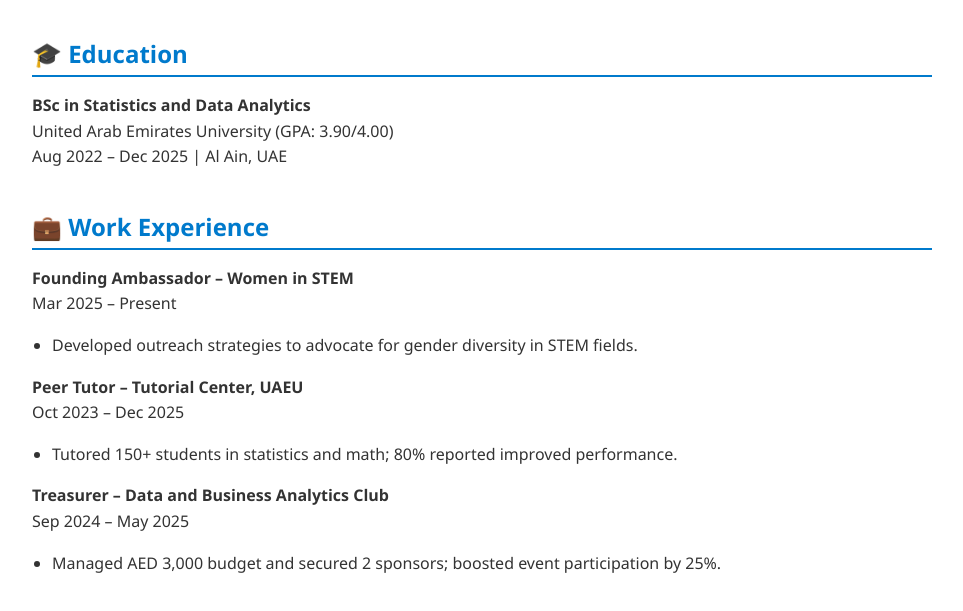
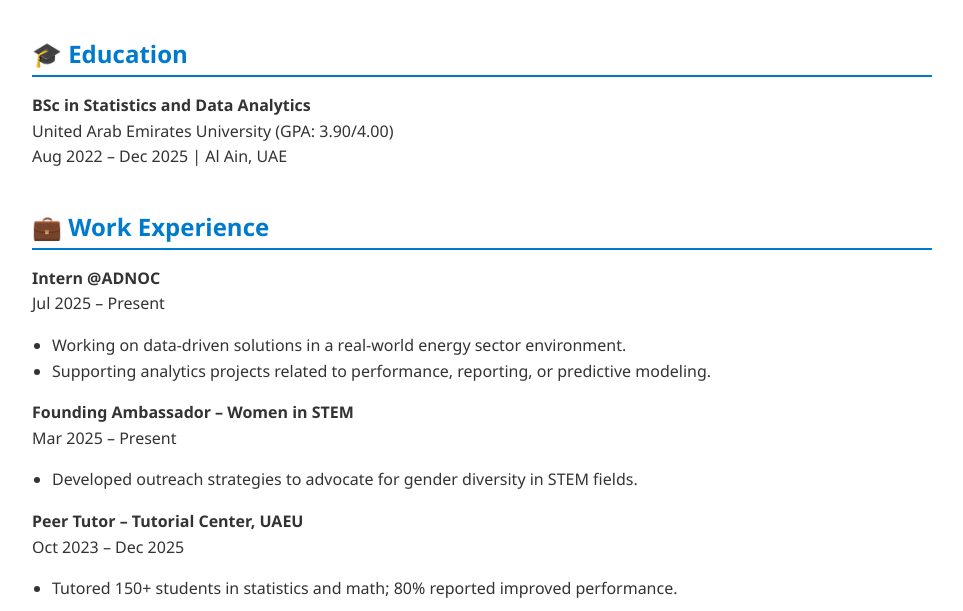
Before and after one commit to SalmaOmar256/CV, a plain HTML site: page index.html in a window 1280 px wide. Shown: the part 189-800 px from the top of the page, without its empty margins (158-1121 px from the left). Drawn offline with Linux system fonts and the light colour scheme.

Commit message:
Updated index.html

```diff
--- a/index.html
+++ b/index.html
@@ -88,16 +88,26 @@
 
     <div class="section">
   <h2>💼 Work Experience</h2>
+
+  <p><strong>Intern @ADNOC</strong><br>
+  Jul 2025 – Present</p>
+  <ul>
+    <li>Working on data-driven solutions in a real-world energy sector environment.</li>
+    <li>Supporting analytics projects related to performance, reporting, or predictive modeling.</li>
+  </ul>
+
   <p><strong>Founding Ambassador – Women in STEM</strong><br>
   Mar 2025 – Present</p>
   <ul>
     <li>Developed outreach strategies to advocate for gender diversity in STEM fields.</li>
   </ul>
+
   <p><strong>Peer Tutor – Tutorial Center, UAEU</strong><br>
   Oct 2023 – Dec 2025</p>
   <ul>
     <li>Tutored 150+ students in statistics and math; 80% reported improved performance.</li>
   </ul>
+
   <p><strong>Treasurer – Data and Business Analytics Club</strong><br>
   Sep 2024 – May 2025</p>
   <ul>
```
Lines whose indentation alone changed are shown as unchanged.
